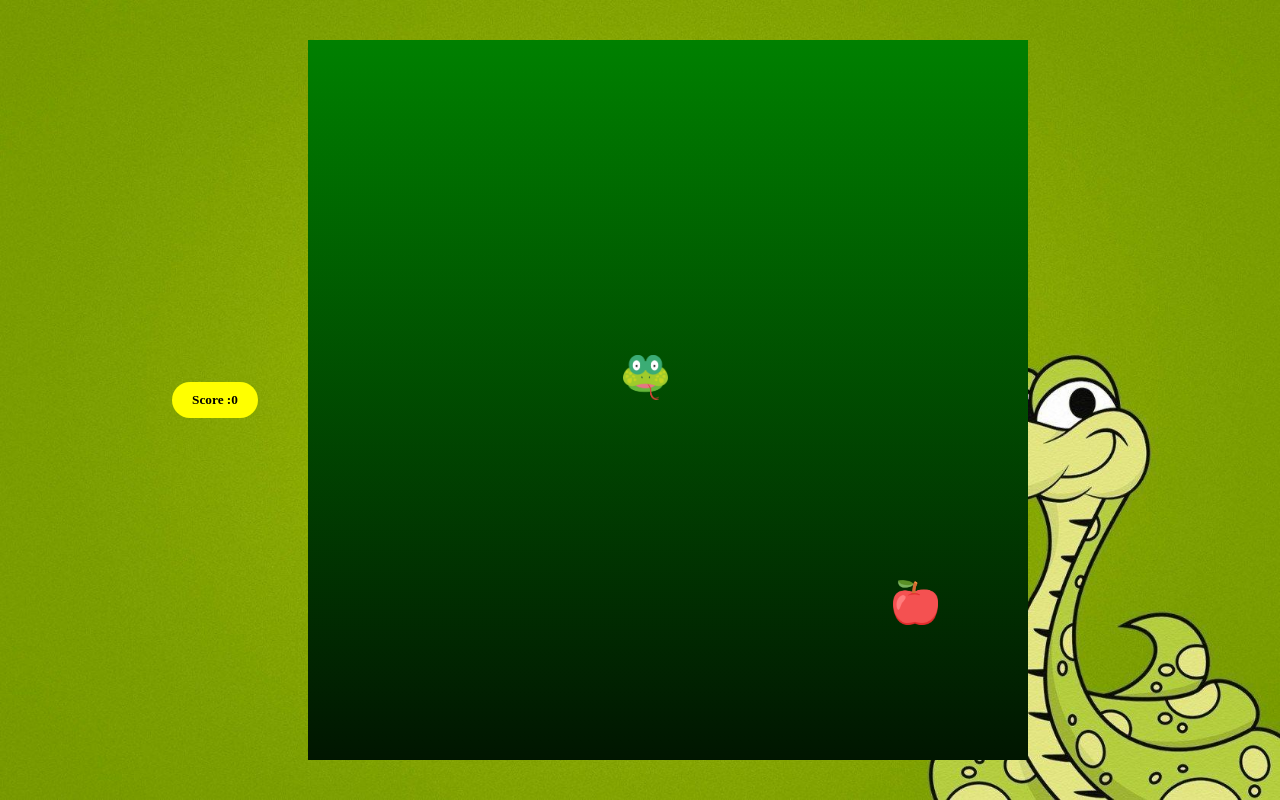
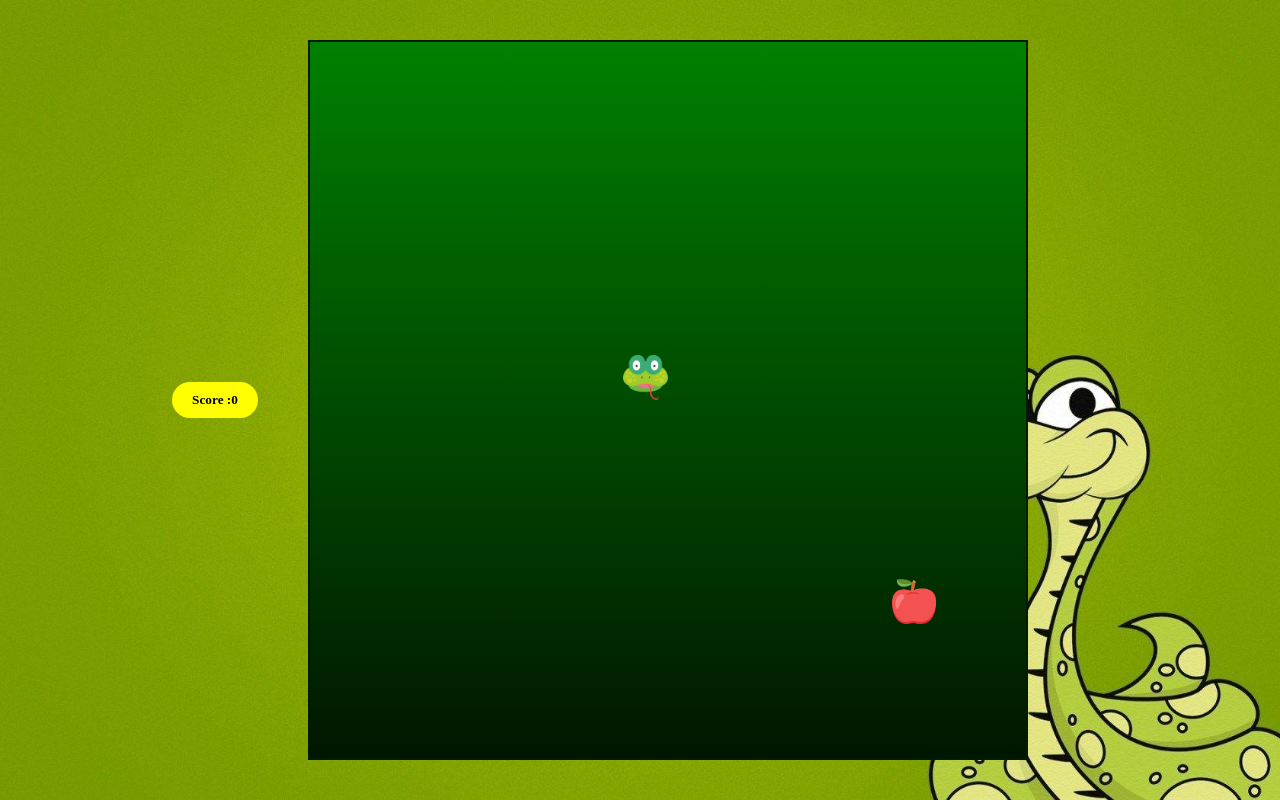
Before and after one commit to ItxTechieTalal/snakegame, a plain HTML site: page index.html in a window 1280 px wide. Drawn offline with Linux system fonts and the light colour scheme.

Commit message:
Update style.css

```diff
--- a/style.css
+++ b/style.css
@@ -85,6 +85,7 @@ width: 40vw;
   grid-template-columns: repeat(16, 1fr);
   grid-template-rows: repeat(16, 1fr);
   margin-right: 80px;
+     border: 2px solid rgb(1, 28, 1);
  }
  .score{
   display: flex;
```
